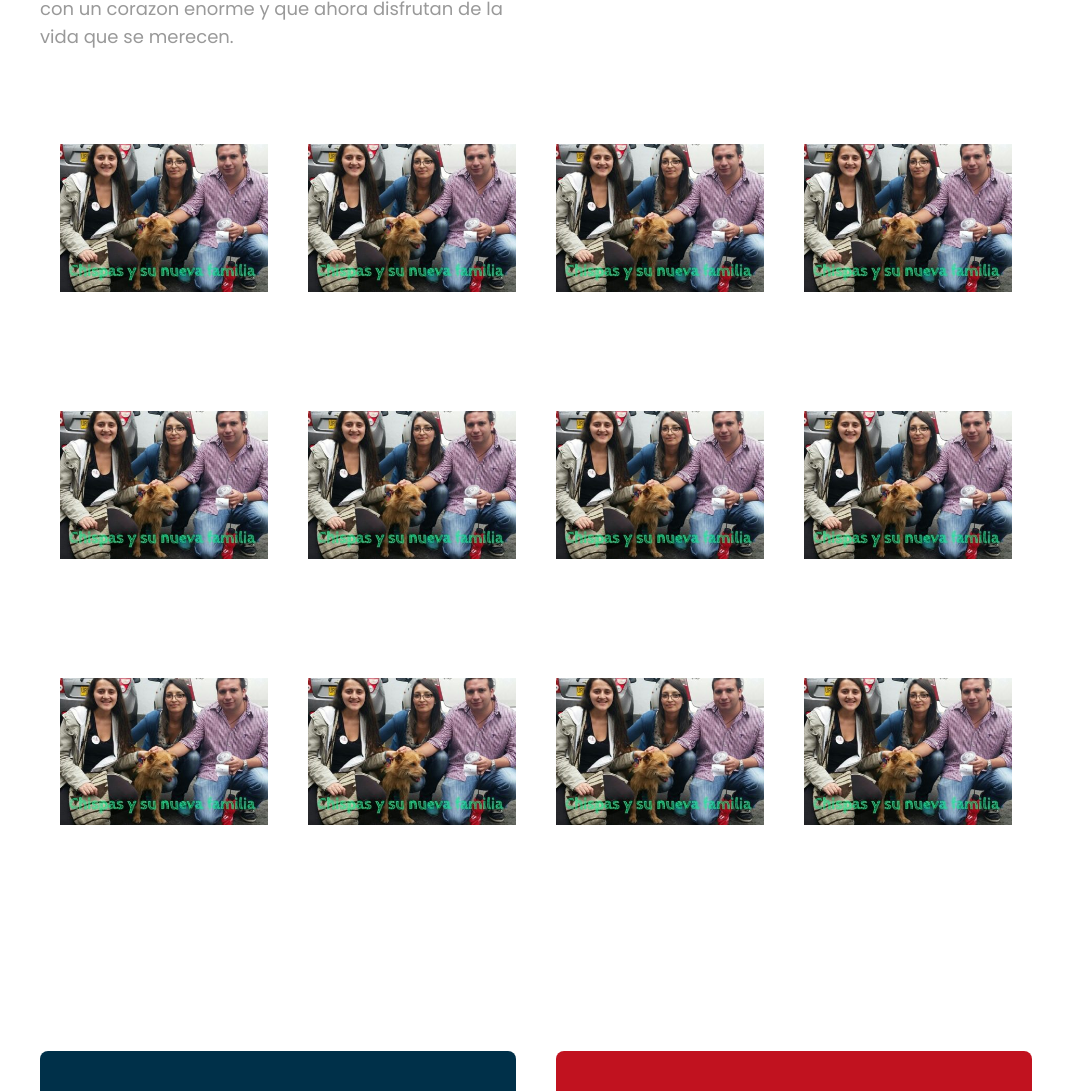
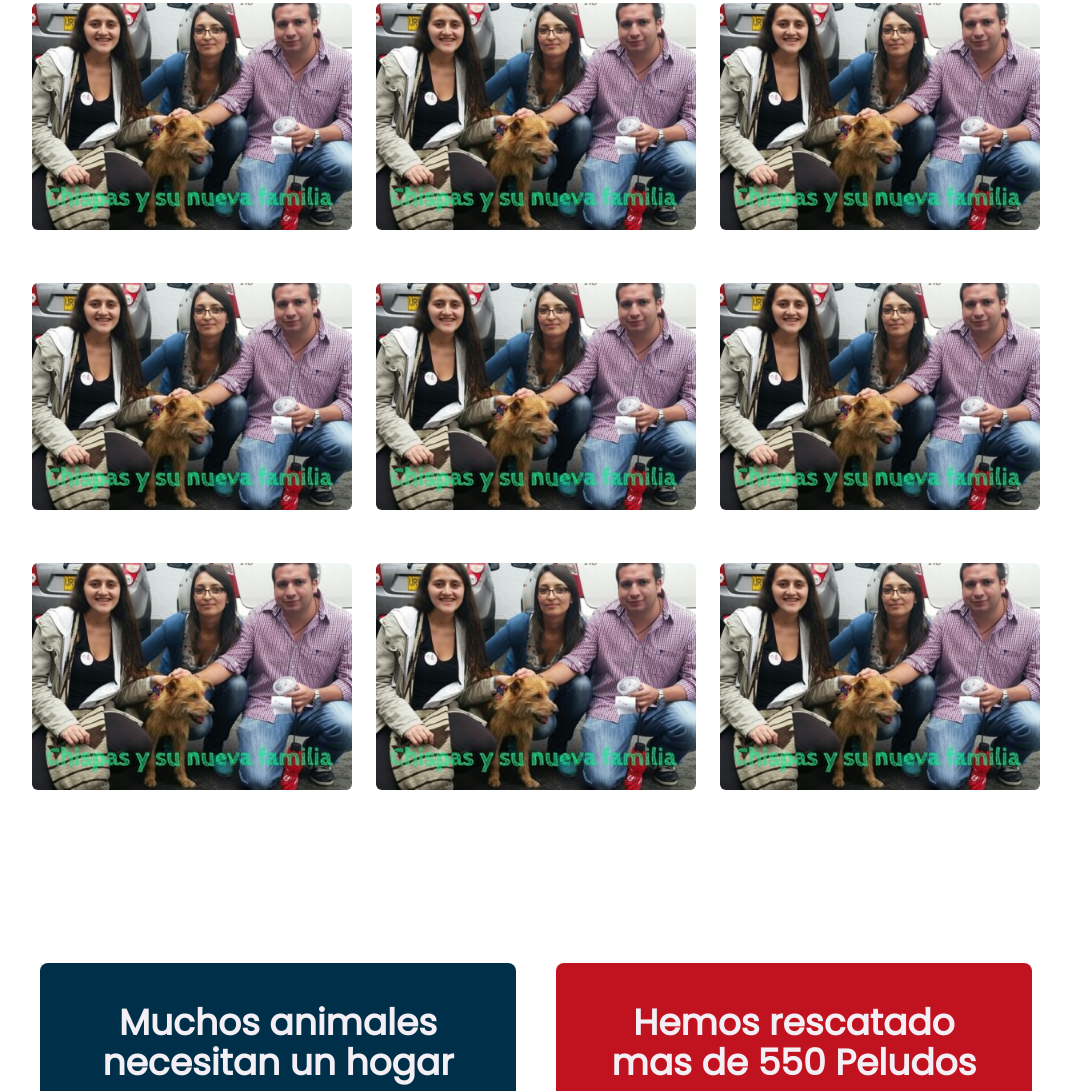
Before and after one commit to RosanneVN/Animal-shelter, an Astro site in the folder app/: page /Adopta in a window 1280 px wide. Shown: the part 4713-5804 px from the top of the page, without its empty margins (104-1175 px from the left). Built offline with nearby package versions, Linux system fonts and the light colour scheme; Astro itself is replaced by a stand-in of ours.

Commit message:
fix " peluditos adoptados" section

```diff
--- a/app/src/components/Adopta/PeluditosAdoptados.astro
+++ b/app/src/components/Adopta/PeluditosAdoptados.astro
@@ -3,10 +3,11 @@ import Title from "../Title.astro";
 ---
 
 <section
-  class="w-full py-20 px-36 flex flex-col gap-10 max-lg:px-20 max-sm:px-7"
+  class="w-full h-full py-20 pb-20 px-36 flex flex-col gap-10 max-lg:px-20 max-sm:px-7"
 >
    <div
-    class="w-[50%] flex flex-col place-items-start gap-6 max-lg:w-full max-lg:place-items-center"
+    class="w-full flex flex-col place-items-start gap-6 max-lg:w-full max-lg:place-items-center
+     justify-center items-center"
   >
     <Title className="max-lg:text-4xl max-sm:text-2xl"
       >Peluditos Adoptados</Title
@@ -18,164 +19,44 @@ import Title from "../Title.astro";
   </div>
 
   <div
-    class="grid grid-cols-4 grid-rows-flow place-items-center w-full h-[100vh]
+    class="grid grid-cols-3 grid-rows-flow gap-10 place-items-center w-full h-[100vh]
      max-lg:h-[150vh] max-sm:h-[400vh] max-lg:grid-cols-2 max-sm:grid-cols-1"
   >
-    <div class="h-40 w-52 max-sm:w-72 max-sm:h-52 relative">
-      <img src="/Image/Adoptados.jpg" alt="" />
-      <div
-        class="bg-transparent group hover:bg-lettersLight/80 transition duration-500
-        h-40 w-52 max-sm:w-72 max-sm:h-52 absolute top-0 flex justify-center items-center"
-      >
-        <img
-          class="size-8 opacity-0 group-hover:opacity-100 transition-opacity duration-500"
-          src="/Icons/SVGs/lupa.svg"
-          alt=""
-        />
+    <div class="h-60 w-80 max-sm:w-72 max-sm:h-52 relative">
+      <img class="rounded-md" src="/Image/Adoptados.jpg" alt="" />
     </div>
+
+    <div class="h-60 w-80 max-sm:w-72 max-sm:h-52 relative">
+      <img class="rounded-md" src="/Image/Adoptados.jpg" alt="" />
     </div>
-    <div class="h-40 w-52 max-sm:w-72 max-sm:h-52 relative">
-      <img src="/Image/Adoptados.jpg" alt="" />
-      <div
-        class="bg-transparent group hover:bg-lettersLight/80 h-40 w-52 max-sm:w-72 max-sm:h-52
-         absolute top-0 flex justify-center items-center"
-      >
-        <img
-          class="size-8 opacity-0 group-hover:opacity-100"
-          src="/Icons/SVGs/lupa.svg"
-          alt=""
-        />
+
+    <div class="h-60 w-80 max-sm:w-72 max-sm:h-52 relative">
+      <img class="rounded-md" src="/Image/Adoptados.jpg" alt="" />
     </div>
+
+    <div class="h-60 w-80 max-sm:w-72 max-sm:h-52 relative">
+      <img class="rounded-md" src="/Image/Adoptados.jpg" alt="" />
     </div>
-    <div class="h-40 w-52 max-sm:w-72 max-sm:h-52 relative">
-      <img src="/Image/Adoptados.jpg" alt="" />
-      <div
-        class="bg-transparent group hover:bg-lettersLight/80 h-40 w-52
-         max-sm:w-72 max-sm:h-52 absolute top-0 flex justify-center items-center"
-      >
-        <img
-          class="size-8 opacity-0 group-hover:opacity-100"
-          src="/Icons/SVGs/lupa.svg"
-          alt=""
-        />
+
+    <div class="h-60 w-80 max-sm:w-72 max-sm:h-52 relative">
+      <img class="rounded-md" src="/Image/Adoptados.jpg" alt="" />
      </div>
+
+    <div class="h-60 w-80 max-sm:w-72 max-sm:h-52 relative">
+      <img class="rounded-md" src="/Image/Adoptados.jpg" alt="" />
       </div>
-    <div class="h-40 w-52 max-sm:w-72 max-sm:h-52 relative">
-      <img src="/Image/Adoptados.jpg" alt="" />
-      <div
-        class="bg-transparent group hover:bg-lettersLight/80 h-40 w-52
-         max-sm:w-60 max-sm:h-48 absolute top-0 flex justify-center items-center"
-      >
-        <img
-          class="size-8 opacity-0 group-hover:opacity-100"
-          src="/Icons/SVGs/lupa.svg"
-          alt=""
-        />
+
+    <div class="h-60 w-80 max-sm:w-72 max-sm:h-52 relative">
+      <img class="rounded-md" src="/Image/Adoptados.jpg" alt="" />
      </div>
+
+    <div class="h-60 w-80 max-sm:w-72 max-sm:h-52 relative">
+      <img class="rounded-md" src="/Image/Adoptados.jpg" alt="" />
       </div>
-    <div class="h-40 w-52 max-sm:w-72 max-sm:h-52 relative">
-      <img src="/Image/Adoptados.jpg" alt="" />
-      <div
-        class="bg-transparent group hover:bg-lettersLight/80 h-40 w-52
-        max-sm:w-72 max-sm:h-52 absolute top-0 flex justify-center items-center"
-      >
-        <img
-          class="size-8 opacity-0 group-hover:opacity-100"
-          src="/Icons/SVGs/lupa.svg"
-          alt=""
-        />
+
+    <div class="h-60 w-80 max-sm:w-72 max-sm:h-52 relative">
+      <img class="rounded-md" src="/Image/Adoptados.jpg" alt="" />
       </div>
-    </div>
-    <div class="h-40 w-52 max-sm:w-72 max-sm:h-52 relative">
-      <img src="/Image/Adoptados.jpg" alt="" />
-      <div
-        class="bg-transparent group hover:bg-lettersLight/80 h-40 w-52
-        max-sm:w-72 max-sm:h-52 absolute top-0 flex justify-center items-center"
-      >
-        <img
-          class="size-8 opacity-0 group-hover:opacity-100"
-          src="/Icons/SVGs/lupa.svg"
-          alt=""
-        />
-      </div>
-    </div>
-    <div class="h-40 w-52 max-sm:w-72 max-sm:h-52 relative">
-      <img src="/Image/Adoptados.jpg" alt="" />
-      <div
-        class="bg-transparent group hover:bg-lettersLight/80 h-40 w-52
-        max-sm:w-72 max-sm:h-52 absolute top-0 flex justify-center items-center"
-      >
-        <img
-          class="size-8 opacity-0 group-hover:opacity-100"
-          src="/Icons/SVGs/lupa.svg"
-          alt=""
-        />
-      </div>
-    </div>
-    <div class="h-40 w-52 max-sm:w-72 max-sm:h-52 relative">
-      <img src="/Image/Adoptados.jpg" alt="" />
-      <div
-        class="bg-transparent group hover:bg-lettersLight/80 h-40 w-52
-        max-sm:w-72 max-sm:h-52 absolute top-0 flex justify-center items-center"
-      >
-        <img
-          class="size-8 opacity-0 group-hover:opacity-100"
-          src="/Icons/SVGs/lupa.svg"
-          alt=""
-        />
-      </div>
-    </div>
-    <div class="h-40 w-52 max-sm:w-72 max-sm:h-52 relative">
-      <img src="/Image/Adoptados.jpg" alt="" />
-      <div
-        class="bg-transparent group hover:bg-lettersLight/80 h-40 w-52
-        max-sm:w-72 max-sm:h-52 absolute top-0 flex justify-center items-center"
-      >
-        <img
-          class="size-8 opacity-0 group-hover:opacity-100"
-          src="/Icons/SVGs/lupa.svg"
-          alt=""
-        />
-      </div>
-    </div>
-    <div class="h-40 w-52 max-sm:w-72 max-sm:h-52 relative">
-      <img src="/Image/Adoptados.jpg" alt="" />
-      <div
-        class="bg-transparent group hover:bg-lettersLight/80 h-40 w-52
-        max-sm:w-72 max-sm:h-52 absolute top-0 flex justify-center items-center"
-      >
-        <img
-          class="size-8 opacity-0 group-hover:opacity-100"
-          src="/Icons/SVGs/lupa.svg"
-          alt=""
-        />
-      </div>
-    </div>
-    <div class="h-40 w-52 max-sm:w-72 max-sm:h-52 relative">
-      <img src="/Image/Adoptados.jpg" alt="" />
-      <div
-        class="bg-transparent group hover:bg-lettersLight/80 h-40 w-52
-        max-sm:w-72 max-sm:h-52 absolute top-0 flex justify-center items-center"
-      >
-        <img
-          class="size-8 opacity-0 group-hover:opacity-100"
-          src="/Icons/SVGs/lupa.svg"
-          alt=""
-        />
-      </div>
-    </div>
-    <div class="h-40 w-52 max-sm:w-72 max-sm:h-52 relative">
-      <img src="/Image/Adoptados.jpg" alt="" />
-      <div
-        class="bg-transparent group hover:bg-lettersLight/80 h-40 w-52 max-sm:w-72 max-sm:h-52 absolute top-0 flex
-         justify-center items-center"
-      >
-        <img
-          class="size-8 opacity-0 group-hover:opacity-100"
-          src="/Icons/SVGs/lupa.svg"
-          alt=""
-        />
-      </div>
-    </div>
+
   </div>
 </section>
```
Lines whose indentation alone changed are shown as unchanged.
